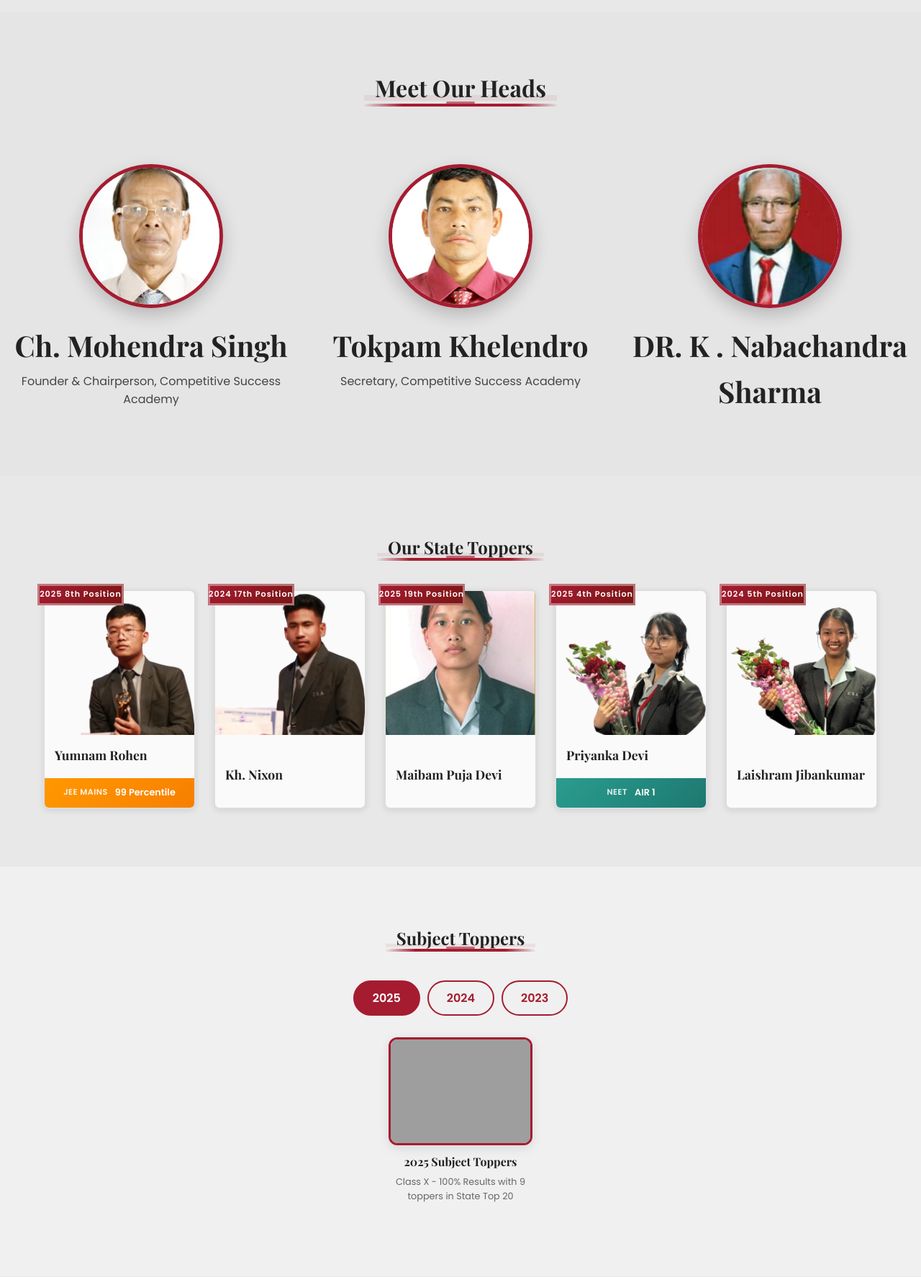
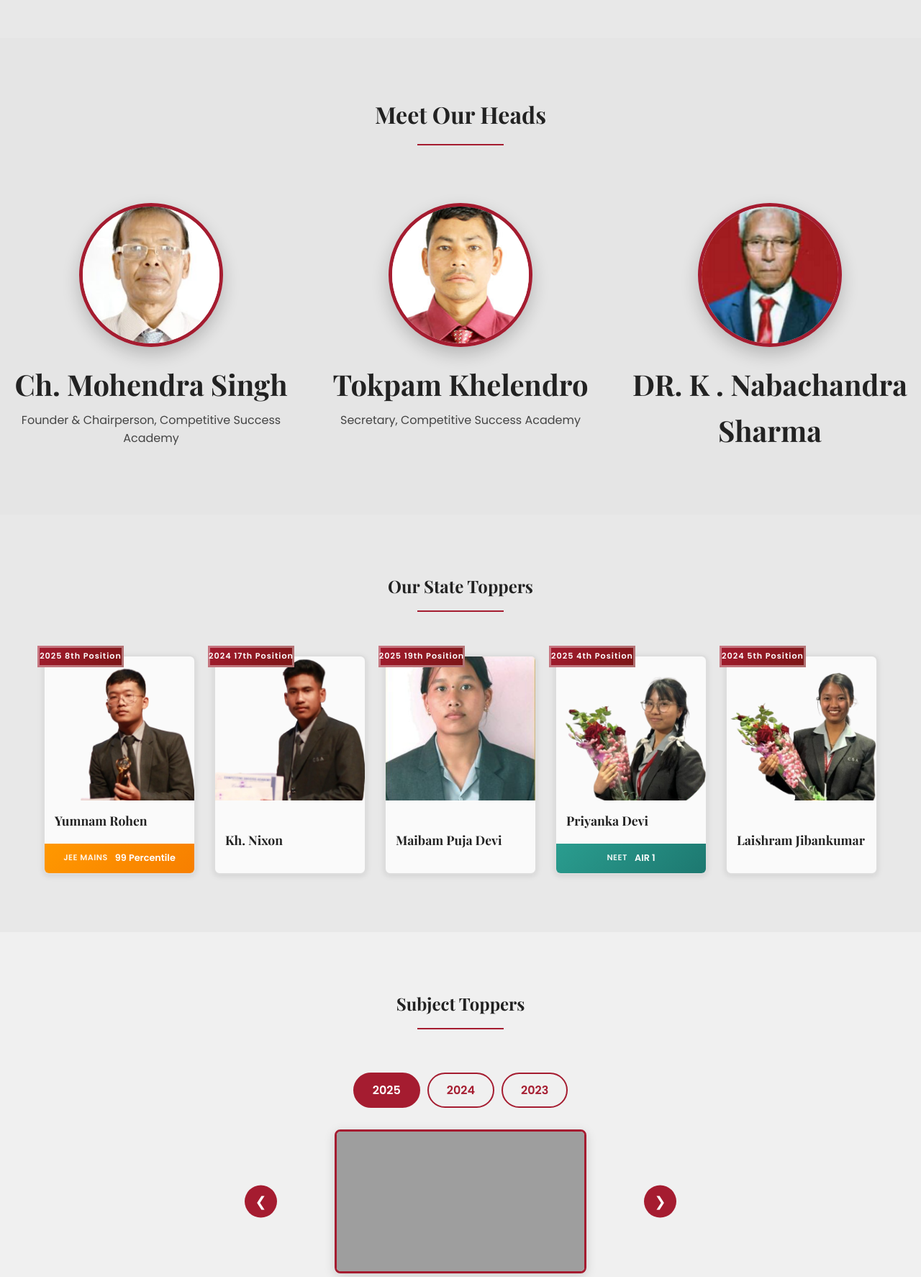
Before and after one commit to russelkh/School-website, a Flask app: page / in a window 1280 px wide. Shown: the part 1662-3436 px from the top of the page at 72% size. Run offline with Flask 3, Linux system fonts and the light colour scheme; grey boxes are pictures that could not be loaded.

Commit message:
made othe rhnages including to the subject toppers

```diff
--- a/data/site_data.json
+++ b/data/site_data.json
@@ -276,15 +276,15 @@
     {
       "id": "T-15",
       "name": "Devika Ahanthem",
-      "subject": "Human Ecology and Family Sciences",
-      "qualification": "Lecturer of Human Ecology and Family Sciences",
+      "subject": "Home Science",
+      "qualification": "Lecturer of Home Science",
       "image": "static/images/Devika Ahanthem.jpeg"
     },
     {
       "id": "T-16",
       "name": "Yumanam Moni",
-      "subject": "Human Ecology and Family Sciences",
-      "qualification": "Lecturer of Human Ecology and Family Sciences",
+      "subject": "Home Science",
+      "qualification": "Lecturer of Home Science",
       "image": "static/images/Yumanam Moni.jpeg"
     },
     {
--- a/static/faculties.css
+++ b/static/faculties.css
@@ -40,7 +40,8 @@
 }
 
 .faculty-card {
-  background-color: var(--white);
+  height: 300px;
+  background-color: #f1eee8;
   border-radius: var(--radius-md);
   overflow: hidden;
   box-shadow: var(--shadow-md);
--- a/static/index.css
+++ b/static/index.css
@@ -427,7 +427,7 @@
 
 .position-badge {
   position: absolute;
-  top: -10px;
+  top: -15px;
   left: -10px;
   width: 120px;
   background: linear-gradient(135deg, var(--primary-color), #7a1515);
@@ -541,7 +541,7 @@
   display: flex;
   justify-content: center;
   gap: 10px;
-  margin-top: 30px;
+  margin-bottom: 30px;
 }
 
 .year-tab {
@@ -561,68 +561,157 @@
   color: var(--white);
 }
 
-.year-toppers-container {
-  margin-top: 30px;
+/* Subject Carousel */
+.subject-carousel {
+  position: relative;
+  max-width: 600px;
+  margin: 0 auto;
+  padding: 0 60px;
 }
 
-.year-toppers {
+.carousel-items {
   display: none;
   justify-content: center;
 }
 
-.year-toppers.active {
+.carousel-items.active {
   display: flex;
 }
 
-.topper-item {
-  flex: 0 0 200px;
-  text-align: center;
+.carousel-item {
+  width: 350px;
+  height: 200px;
   cursor: pointer;
-}
-
-.topper-item .topper-preview {
-  width: 100%;
-  height: 150px;
-  border-radius: var(--radius-lg);
+  border-radius: 8px;
   overflow: hidden;
-  box-shadow: 0 4px 15px rgba(0, 0, 0, 0.1);
+  box-shadow: 0 4px 15px rgba(0, 0, 0, 0.15);
   border: 3px solid var(--primary-color);
 }
 
-.topper-item .topper-preview img {
+.carousel-item img {
   width: 100%;
   height: 100%;
   object-fit: cover;
+  display: block;
+  transition: transform 0.3s ease;
 }
 
-.topper-item .no-image-placeholder {
-  width: 100%;
-  height: 100%;
-  background: linear-gradient(135deg, var(--primary-color), #c0392b);
+.carousel-item:hover img {
+  transform: scale(1.02);
+}
+
+/* Year placeholder when no image */
+.carousel-item.no-image {
+  background: linear-gradient(135deg, var(--primary-color), #8B0000);
   display: flex;
   align-items: center;
   justify-content: center;
 }
 
-.topper-item .no-image-placeholder span {
-  font-size: 2rem;
-  font-weight: 700;
+.carousel-item.no-image span {
+  font-size: 3rem;
+  font-weight: 800;
   color: var(--white);
+  text-shadow: 2px 2px 4px rgba(0, 0, 0, 0.3);
 }
 
-.topper-item .topper-info {
-  margin-top: 10px;
+/* Carousel Navigation Buttons */
+.carousel-btn {
+  position: absolute;
+  top: 50%;
+  transform: translateY(-50%);
+  width: 45px;
+  height: 45px;
+  background: var(--primary-color);
+  color: var(--white);
+  border: none;
+  border-radius: var(--radius-full);
+  cursor: pointer;
+  font-size: 1.2rem;
+  display: flex;
+  align-items: center;
+  justify-content: center;
+  transition: all 0.3s ease;
+  z-index: 10;
 }
 
-.topper-item .topper-info h3 {
-  font-size: 1rem;
-  color: var(--secondary-color);
-  margin-bottom: 5px;
+.carousel-btn:hover {
+  background: #8a1525;
+  transform: translateY(-50%) scale(1.1);
+  box-shadow: 0 4px 15px rgba(165, 28, 48, 0.4);
 }
 
-.topper-item .topper-info p {
-  font-size: 0.8rem;
-  color: var(--gray-500);
+.carousel-btn.prev {
+  left: 0;
+}
+
+.carousel-btn.next {
+  right: 0;
+}
+
+.carousel-btn:disabled {
+  opacity: 0.3;
+  cursor: not-allowed;
+}
+
+/* Button press animation */
+.carousel-btn:active {
+  transform: translateY(-50%) scale(0.9);
+}
+
+/* Slide effect on button icon */
+.carousel-btn span {
+  display: inline-block;
+  transition: transform 0.3s ease;
+}
+
+.carousel-btn.prev:hover span {
+  transform: translateX(-3px);
+}
+
+.carousel-btn.next:hover span {
+  transform: translateX(3px);
+}
+
+/* Topper Modal */
+#topper-modal {
+  display: none;
+  position: fixed;
+  z-index: var(--z-modal);
+  left: 0;
+  top: 0;
+  width: 100%;
+  height: 100%;
+  background-color: rgba(0, 0, 0, 0.95);
+  align-items: center;
+  justify-content: center;
+}
+
+#topper-modal.show {
+  display: flex;
+}
+
+#topper-modal .close {
+  position: absolute;
+  top: 20px;
+  right: 35px;
+  color: #f1f1f1;
+  font-size: 40px;
+  font-weight: bold;
+  cursor: pointer;
+  transition: 0.3s;
+  z-index: 100;
+}
+
+#topper-modal .close:hover {
+  color: var(--primary-color);
+}
+
+#modal-img {
+  max-width: 90%;
+  max-height: 90vh;
+  object-fit: contain;
+  border-radius: 4px;
 }
 
 /* Ad/Updates Section */
--- a/static/script.js
+++ b/static/script.js
@@ -107,57 +107,81 @@ document.addEventListener('DOMContentLoaded', function () {
     setInterval(nextImage, transitionTime);
   }
 
-  // === Subject Toppers Year Tabs ===
+  // === Subject Toppers Carousel ===
   const yearTabs = document.querySelectorAll('.year-tab');
-  const yearToppers = document.querySelectorAll('.year-toppers');
+  const carouselItems = document.querySelectorAll('.carousel-items');
+  const prevBtn = document.getElementById('prevBtn');
+  const nextBtn = document.getElementById('nextBtn');
 
+  let currentYearIndex = 0;
+
+  // Tab switching
   yearTabs.forEach(tab => {
     tab.addEventListener('click', () => {
       const year = tab.dataset.year;
+      const targetIndex = Array.from(yearTabs).indexOf(tab);
 
       yearTabs.forEach(t => t.classList.remove('active'));
       tab.classList.add('active');
 
-      yearToppers.forEach(section => {
-        section.classList.remove('active');
-        if (section.id === `year-${year}`) {
-          section.classList.add('active');
+      carouselItems.forEach(item => {
+        item.classList.remove('active');
+        if (item.dataset.year === year) {
+          item.classList.add('active');
         }
       });
+
+      currentYearIndex = targetIndex;
     });
   });
 
+  // Prev/Next buttons
+  if (prevBtn && nextBtn) {
+    prevBtn.addEventListener('click', () => {
+      if (currentYearIndex > 0) {
+        yearTabs[currentYearIndex - 1].click();
+      }
+    });
+
+    nextBtn.addEventListener('click', () => {
+      if (currentYearIndex < yearTabs.length - 1) {
+        yearTabs[currentYearIndex + 1].click();
+      }
+    });
+  }
+
   // Modal functionality
-  const topperItems = document.querySelectorAll('.topper-item');
+  const carouselItemsEls = document.querySelectorAll('.carousel-item:not(.no-image)');
   const modal = document.getElementById('topper-modal');
   const modalImg = document.getElementById('modal-img');
   const closeBtn = modal?.querySelector('.close');
 
-  topperItems.forEach(item => {
+  carouselItemsEls.forEach(item => {
     item.addEventListener('click', () => {
-      const imgUrl = item.dataset.image || item.querySelector('.topper-preview img')?.src;
-      if (imgUrl && modalImg) {
-        modalImg.src = imgUrl;
-        if (modal) modal.style.display = 'flex';
+      const fullImage = item.dataset.fullImage;
+      if (fullImage && modalImg) {
+        modalImg.src = fullImage;
+        modal.classList.add('show');
       }
     });
   });
 
   if (closeBtn) {
     closeBtn.addEventListener('click', () => {
-      if (modal) modal.style.display = 'none';
-      if (modalImg) modalImg.src = '';
+      modal.classList.remove('show');
+      modalImg.src = '';
     });
   }
 
   if (modal) {
     modal.addEventListener('click', (e) => {
       if (e.target === modal) {
-        modal.style.display = 'none';
-        if (modalImg) modalImg.src = '';
+        modal.classList.remove('show');
+        modalImg.src = '';
       }
     });
   }
+});
 
 /* ========================================== */
 /* VIDEO PLAYER CONTROLS                     */
@@ -303,6 +327,7 @@ document.addEventListener("DOMContentLoaded", function () {
 /* HERO PARALLAX EFFECT                       */
 /* ========================================== */
 
+document.addEventListener('DOMContentLoaded', () => {
   const hero = document.querySelector('.hero');
   const bg = document.querySelector('.hero-background');
 
--- a/static/styles.css
+++ b/static/styles.css
@@ -260,58 +260,21 @@ button {
 .section-title {
   font-size: 1.5rem;
   color: var(--secondary-color);
-  padding-bottom: 8px;
   display: inline-block;
-  margin: 0;
-  position: relative;
+  margin: 0 0 20px 0;
   font-family: var(--font-heading);
   font-weight: 700;
   text-decoration: none;
 }
 
-/* Royal Underline Style */
+/* Royal Divider - Simple line */
 .section-title::after {
   content: '';
-  position: absolute;
-  bottom: 0;
-  left: 0;
-  width: 100%;
-  height: 4px;
-  background: linear-gradient(90deg,
-    transparent 0%,
-    var(--primary-color) 20%,
-    var(--primary-color) 80%,
-    transparent 100%
-  );
-  border-radius: 2px;
-  transform: scaleY(1);
-}
-
-.section-title::before {
-  content: '';
-  position: absolute;
-  bottom: 4px;
-  left: 50%;
-  transform: translateX(-50%);
-  width: 40px;
-  height: 3px;
+  display: block;
+  margin: 15px auto 0;
+  width: 120px;
+  height: 2px;
   background: var(--primary-color);
-  border-radius: 2px;
-  opacity: 0.6;
-}
-
-/* Royal decorative ends */
-.section-title {
-  background: linear-gradient(
-    to bottom,
-    transparent 70%,
-    rgba(165, 28, 48, 0.08) 70%,
-    rgba(165, 28, 48, 0.08) 85%,
-    transparent 85%,
-    transparent 95%,
-    rgba(165, 28, 48, 0.05) 95%
-  );
-  padding: 0 15px;
 }
 
 /* Modal */
--- a/templates/faculties.html
+++ b/templates/faculties.html
@@ -25,7 +25,7 @@
       <button class="filter-btn" data-subject="Chemistry">Chemistry</button>
       <button class="filter-btn" data-subject="Biology">Biology</button>
       <button class="filter-btn" data-subject="Zoology">Zoology</button>
-      <button class="filter-btn" data-subject="Human Ecology and Family Sciences">Home Science</button>
+      <button class="filter-btn" data-subject="Home Science">Home Science</button>
     </div>
 
     <div class="faculties-grid" id="facultiesGrid"></div>
--- a/templates/index.html
+++ b/templates/index.html
@@ -122,39 +122,38 @@
       <h2 class="section-title">Subject Toppers</h2>
     </div>
 
-    <!-- Subject Toppers -->
+    <!-- Year Tabs -->
     <div class="year-tabs">
       {% for year, data in subject_toppers.items() %}
         <button class="year-tab {% if loop.first %}active{% endif %}" data-year="{{ year }}">{{ year }}</button>
       {% endfor %}
     </div>
 
-    <div class="year-toppers-container">
+    <!-- Carousel -->
+    <div class="subject-carousel">
+      <button class="carousel-btn prev" id="prevBtn"><span>&#10094;</span></button>
+
       {% for year, data in subject_toppers.items() %}
-        <div class="year-toppers {% if loop.first %}active{% endif %}" id="year-{{ year }}">
-          <div class="topper-item" data-image="{{ data.image }}">
-            <div class="topper-preview">
-              {% if data.image %}
-                <img src="{{ data.image }}" alt="{{ data.title }}">
-              {% else %}
-                <div class="no-image-placeholder">
-                  <span>{{ year }}</span>
-                </div>
-              {% endif %}
+        <div class="carousel-items {% if loop.first %}active{% endif %}" data-year="{{ year }}">
+          {% if data.image %}
+            <div class="carousel-item" data-full-image="{{ data.image }}">
+              <img src="{{ data.image }}" alt="{{ data.title }}">
             </div>
-            <div class="topper-info">
-              <h3>{{ data.title }}</h3>
-              <p>{{ data.description }}</p>
+          {% else %}
+            <div class="carousel-item no-image">
+              <span>{{ year }}</span>
             </div>
-          </div>
+          {% endif %}
         </div>
       {% endfor %}
+
+      <button class="carousel-btn next" id="nextBtn"><span>&#10095;</span></button>
     </div>
 
-    <!-- Modal Viewer -->
-    <div id="topper-modal" class="modal">
+    <!-- Modal for Full View -->
+    <div id="topper-modal">
       <span class="close">&times;</span>
-      <img id="modal-img" src="" alt="Full Subject Toppers View">
+      <img id="modal-img" src="" alt="Full View">
     </div>
   </div>
 </section>
```
Lines whose indentation alone changed are shown as unchanged.
